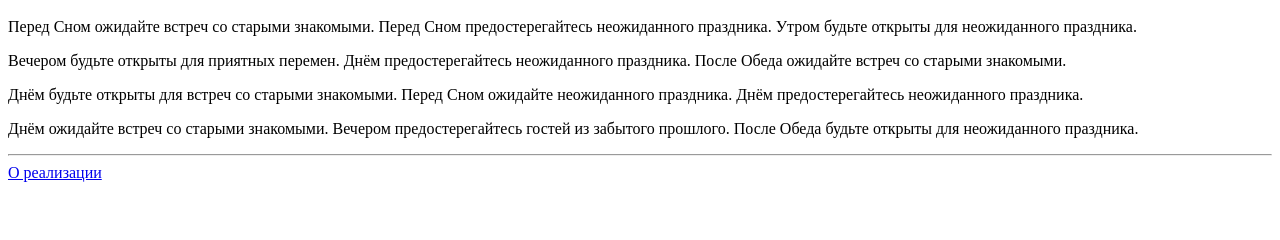
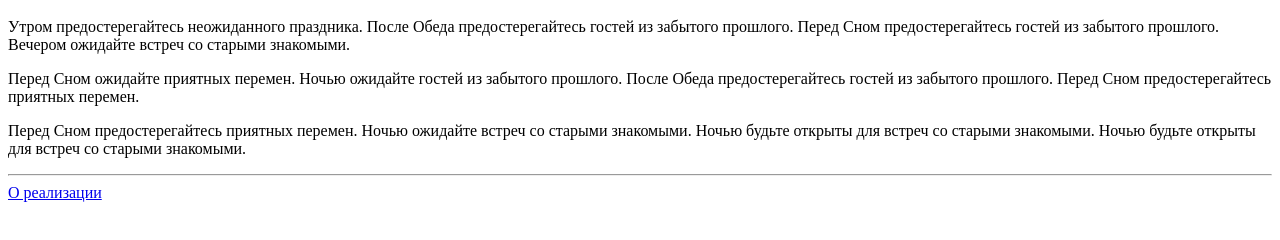
Before and after one commit to vialekis/VictorKiselev, a plain HTML site: page index.html in a window 1280 px wide. Shown: the part 48-288 px from the top of the page. Drawn offline with Linux system fonts and the light colour scheme.

Commit message:
Add files via upload

```diff
--- a/index.html
+++ b/index.html
@@ -1 +1 @@
-<html><head><meta charset='utf-8'><title>Гороскоп на сегодня</title></head><body><h1>Что день 2019-05-06 готовит</h1><p>Перед Сном ожидайте встреч со старыми знакомыми. Перед Сном предостерегайтесь неожиданного праздника. Утром будьте открыты для неожиданного праздника.</p><p>Вечером будьте открыты для приятных перемен. Днём предостерегайтесь неожиданного праздника. После Обеда ожидайте встреч со старыми знакомыми.</p><p>Днём будьте открыты для встреч со старыми знакомыми. Перед Сном ожидайте неожиданного праздника. Днём предостерегайтесь неожиданного праздника.</p><p>Днём ожидайте встреч со старыми знакомыми. Вечером предостерегайтесь гостей из забытого прошлого. После Обеда будьте открыты для неожиданного праздника.</p><hr><a href='about.html'>О реализации</a></body></html>
+<html><head><meta charset='utf-8'><title>Гороскоп на сегодня</title></head><body><h1>Что день 2019-05-06 готовит</h1><p>Утром предостерегайтесь неожиданного праздника. После Обеда предостерегайтесь гостей из забытого прошлого. Перед Сном предостерегайтесь гостей из забытого прошлого. Вечером ожидайте встреч со старыми знакомыми.</p><p>Перед Сном ожидайте приятных перемен. Ночью ожидайте гостей из забытого прошлого. После Обеда предостерегайтесь гостей из забытого прошлого. Перед Сном предостерегайтесь приятных перемен.</p><p>Перед Сном предостерегайтесь приятных перемен. Ночью ожидайте встреч со старыми знакомыми. Ночью будьте открыты для встреч со старыми знакомыми. Ночью будьте открыты для встреч со старыми знакомыми.</p><hr><a href='about.html'>О реализации</a></body></html>
```
